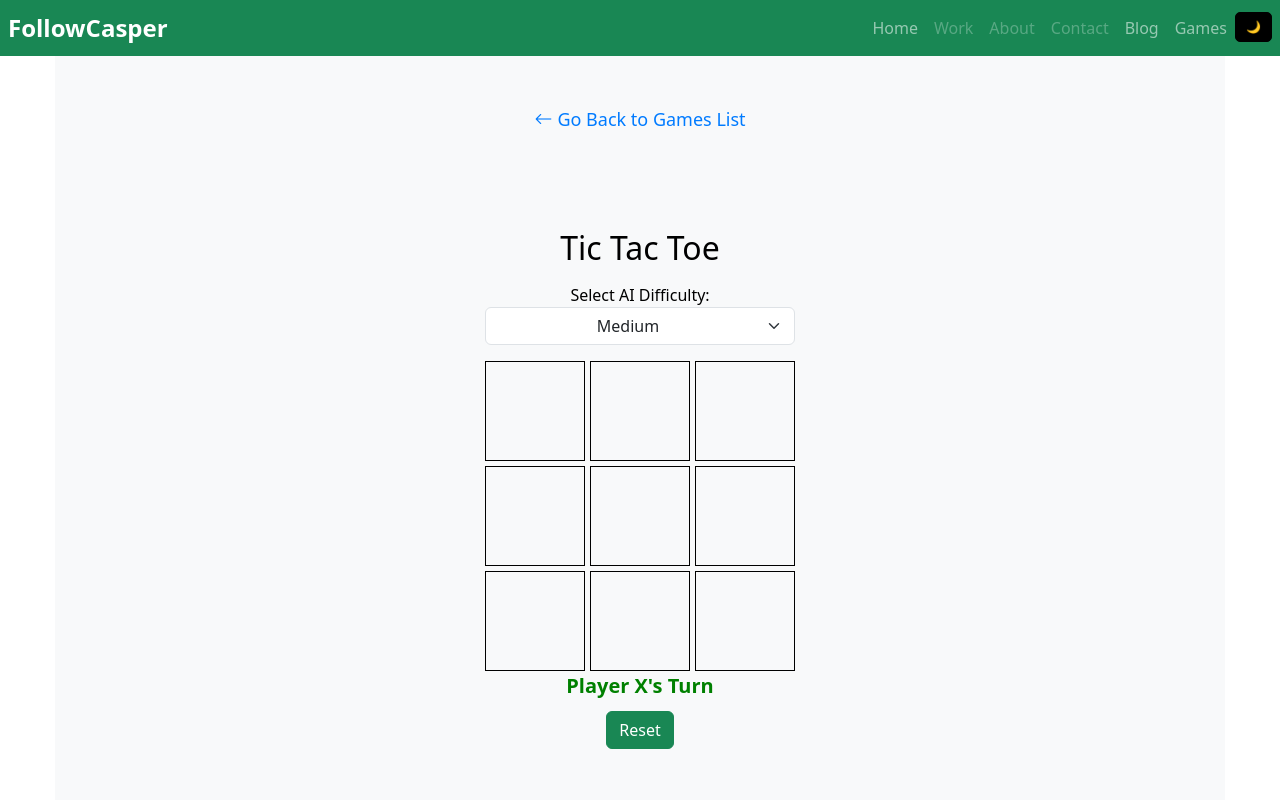
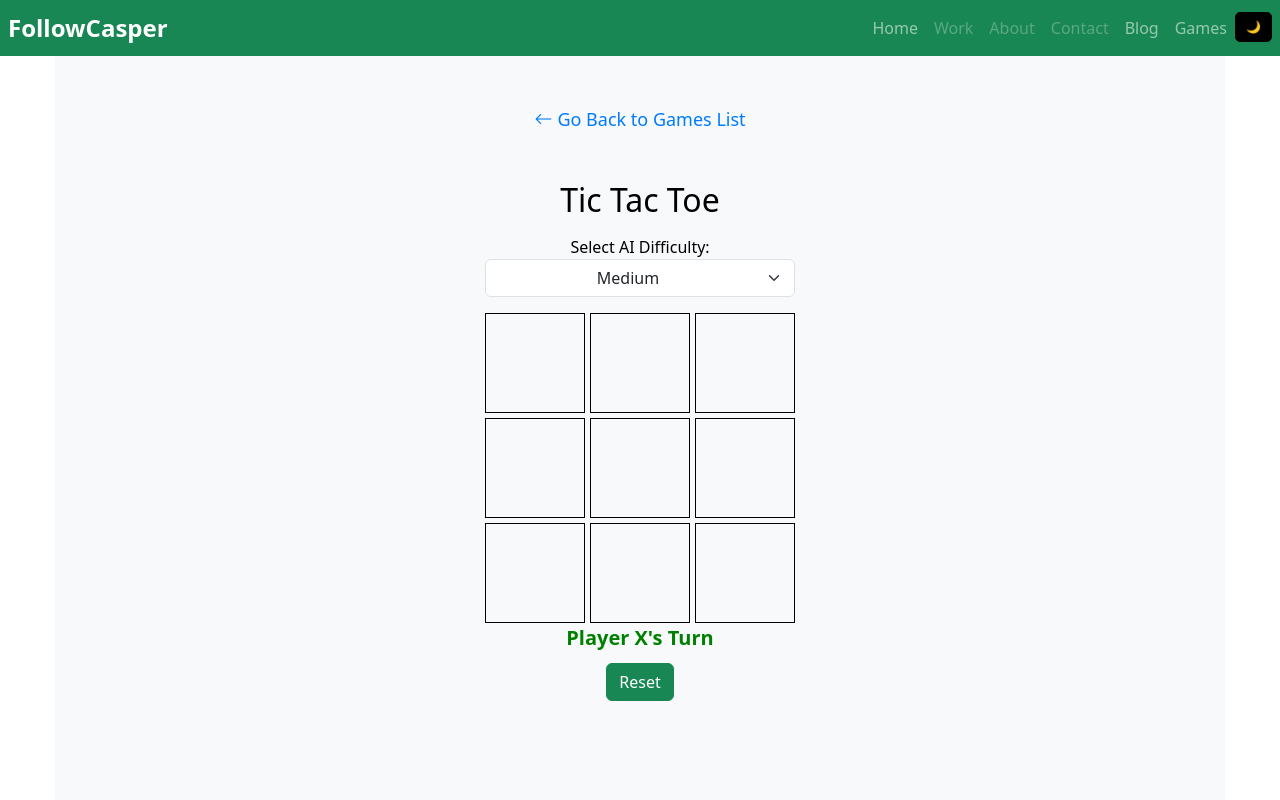
Before and after one commit to Caspec/Followcasperv2, a Vue app: page /games/tic-tac-toe in a window 1280 px wide. Shown: the top 800 px of the page. Built offline with nearby package versions, Linux system fonts and the light colour scheme.

Commit message:
chore: update space on tic tac toe

```diff
--- a/src/components/games/TicTacToe/TicTacToe.vue
+++ b/src/components/games/TicTacToe/TicTacToe.vue
@@ -18,7 +18,7 @@
       :particles="100"
       :fadeOut="true"
     />
-    <div class="mt-5 text-center">
+    <div class="text-center">
       <h2 class="mb-3">Tic Tac Toe</h2>
       <label for="difficulty">Select AI Difficulty:</label>
       <select v-model="difficulty" class="form-select mb-3 w-100 mx-auto text-center">
```
